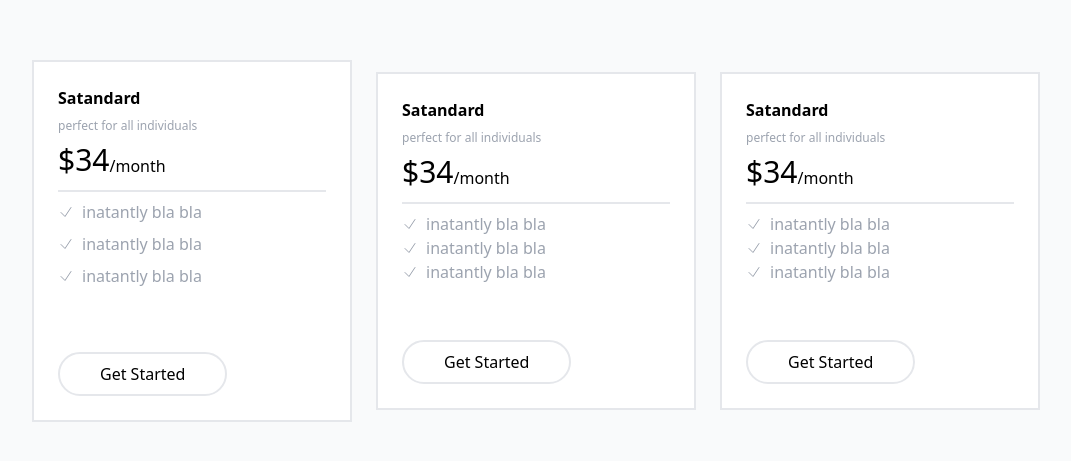
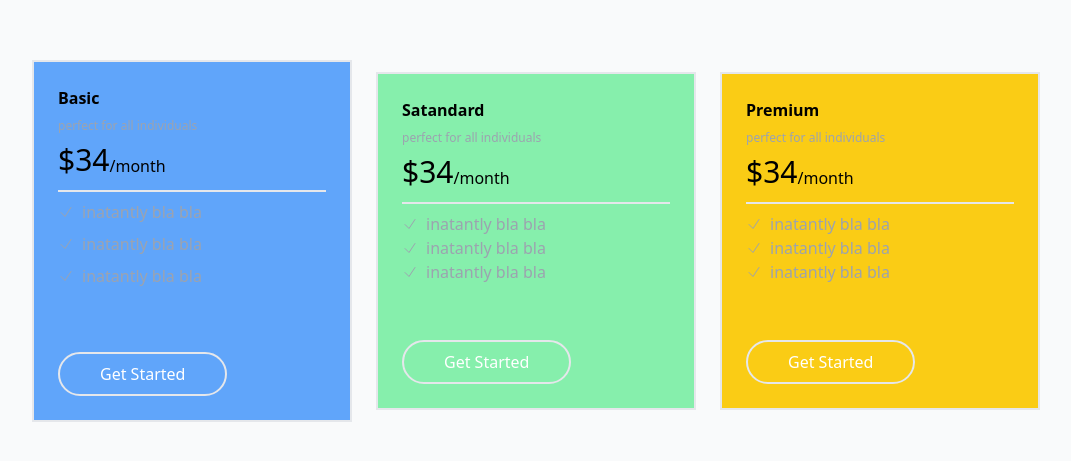
Before and after one commit to mubashira-m/pricing-card2, a plain HTML site: page index.html in a window 1280 px wide. Shown: the part 159-620 px from the top of the page, without its empty margins (104-1175 px from the left). Drawn offline with nearby package versions, Linux system fonts and the light colour scheme.

Commit message:
Update index.html

```diff
--- a/index.html
+++ b/index.html
@@ -3,13 +3,13 @@
 <head>
     <meta charset="UTF-8">
     <meta name="viewport" content="width=device-width, initial-scale=1.0">
-    <title>Document</title>
+    <title>pricing card</title>
 <script src="https://cdn.tailwindcss.com"></script>
 </head>
 <body class="bg-gray-50">
      <div class="min-h-screen flex flex-col lg:flex-row justify-center items-center gap-6 p-6">
-     <div class="bg-white border-2 p-6 flex flex-col gap-2 w-full sm:w-80">
-        <span class="font-semibold">Satandard</span>
+     <div class="bg-blue-400 border-2 p-6 flex flex-col gap-2 w-full sm:w-80">
+        <span class="font-semibold">Basic</span>
         <span class="text-xs font-medium  text-gray-400">perfect for all individuals</span>
         <div class="flex items-end pb-3 border-b-2">
             <span class="text-3xl font-medium">$34</span>
@@ -34,10 +34,10 @@
                 </svg>
 
                 inatantly bla bla</span></li>
-            <button class="border-2 px-10 py-2 rounded-full mt-14">Get Started</button>
+            <button class="bg-black-400 text-white border-2 px-10 py-2 rounded-full mt-14">Get Started</button>
         </ul>
     </div>
-     <div class="bg-white border-2 p-6 flex flex-col gap-2 w-full sm:w-80">
+     <div class="bg-green-300 border-2 p-6 flex flex-col gap-2 w-full sm:w-80">
         <span class="font-semibold">Satandard</span>
         <span class="text-xs font-medium  text-gray-400">perfect for all individuals</span>
         <div class="flex items-end pb-3 border-b-2">
@@ -62,12 +62,12 @@
                 </svg>
 
                 inatantly bla bla</span></li>
-            <button class="border-2 px-10 py-2 rounded-full mt-14">Get Started</button>
+            <button class="bg-black-400 text-white border-2 px-10 py-2 rounded-full mt-14">Get Started</button>
         </ul>
     </div>
 
-     <div class="bg-white border-2 p-6 flex flex-col gap-2 w-full sm:w-80">
-        <span class="font-semibold">Satandard</span>
+     <div class="bg-yellow-400  border-2 p-6 flex flex-col gap-2 w-full sm:w-80">
+        <span class="font-semibold">Premium</span>
         <span class="text-xs font-medium  text-gray-400">perfect for all individuals</span>
         <div class="flex items-end pb-3 border-b-2">
             <span class="text-3xl font-medium">$34</span>
@@ -91,7 +91,7 @@
                 </svg>
 
                 inatantly bla bla</span></li>
-            <button class="border-2 px-10 py-2 rounded-full mt-14">Get Started</button>
+            <button class="bg-black-400 text-white border-2 px-10 py-2 rounded-full mt-14">Get Started</button>
         </ul>
     </div>
 </div>
```
